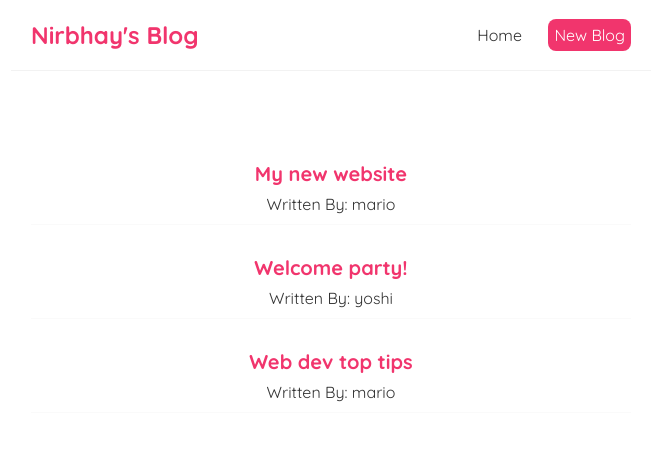
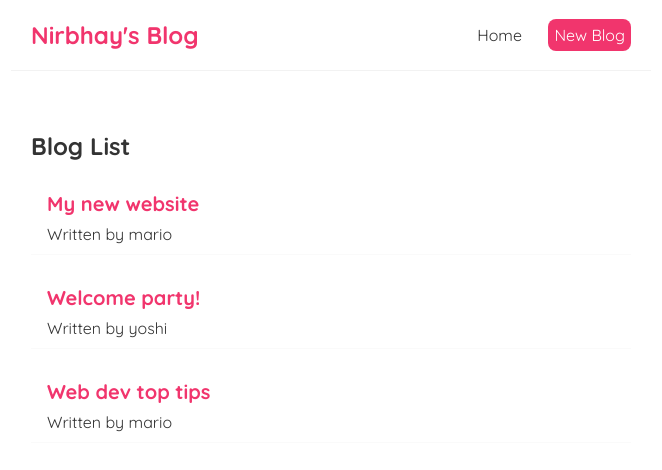
Before and after one commit to Nirbhay3010/Blog, a React (Create React App) app: page / in a window 1280 px wide. Shown: the top 470 px of the page, without its empty margins (309-971 px from the left). Built offline with nearby package versions, Linux system fonts and the light colour scheme.

Commit message:
Added BlogList.js

```diff
--- a/src/App.css
+++ b/src/App.css
@@ -1,42 +1,3 @@
-.App {
-  text-align: center;
-}
-
-.App-logo {
-  height: 40vmin;
-  pointer-events: none;
-}
-
-@media (prefers-reduced-motion: no-preference) {
-  .App-logo {
-    animation: App-logo-spin infinite 20s linear;
-  }
-}
-
-.App-header {
-  background-color: #282c34;
-  min-height: 100vh;
-  display: flex;
-  flex-direction: column;
-  align-items: center;
-  justify-content: center;
-  font-size: calc(10px + 2vmin);
-  color: white;
-}
-
-.App-link {
-  color: #61dafb;
-}
-
-@keyframes App-logo-spin {
-  from {
-    transform: rotate(0deg);
-  }
-  to {
-    transform: rotate(360deg);
-  }
-}
-
 .content {
   max-width: 600px;
   margin: 40px auto;
--- /dev/null
+++ b/src/BlogList.js
@@ -0,0 +1,16 @@
+const BlogList = ({ blogs, title}) => {
+
+    return (
+      <div className="blog-list">
+        <h2>{ title }</h2>
+        {blogs.map(blog => (
+          <div className="blog-preview" key={blog.id} >
+            <h2>{ blog.title }</h2>
+            <p>Written by { blog.author }</p>
+          </div>
+        ))}
+      </div>
+    );
+  }
+
+  export default BlogList;
--- a/src/Home.js
+++ b/src/Home.js
@@ -1,5 +1,7 @@
-import {useState} from 'react'
-import "./Home.css"
+import {useState} from 'react';
+import "./Home.css";
+import BlogList from './BlogList';
+
 const Home=()=> {
     const [blogs,setblogs]=useState([
     { title: 'My new website', body: 'lorem ipsum...', author: 'mario', id: 1 },
@@ -9,13 +11,7 @@ const Home=()=> {
 
     return(
         <div className="home">
-            {blogs.map((blog)=>(
-                <div className="blog-preview"
-                key={blogs.id}>
-                <h2>{blog.title}</h2>
-                <p>Written By: {blog.author}</p>
-            </div>
-            ))}
+            <BlogList blogs={blogs} title={"Blog List"}/>
         </div>
     );
 }
```
